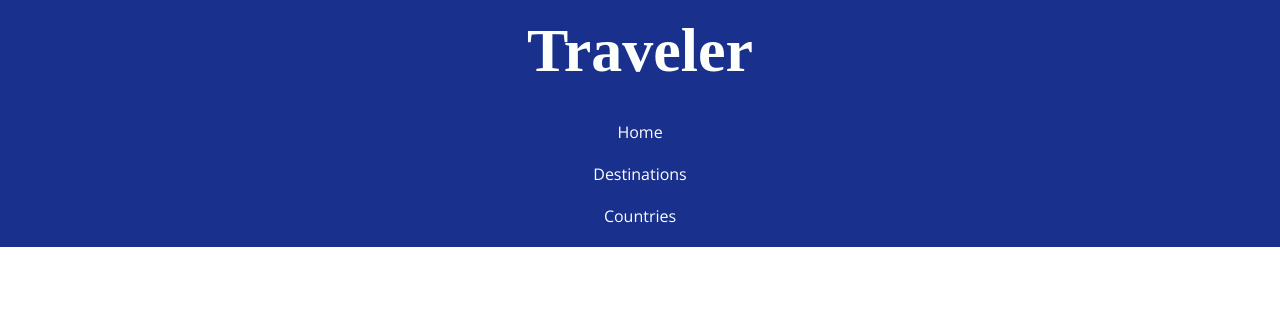
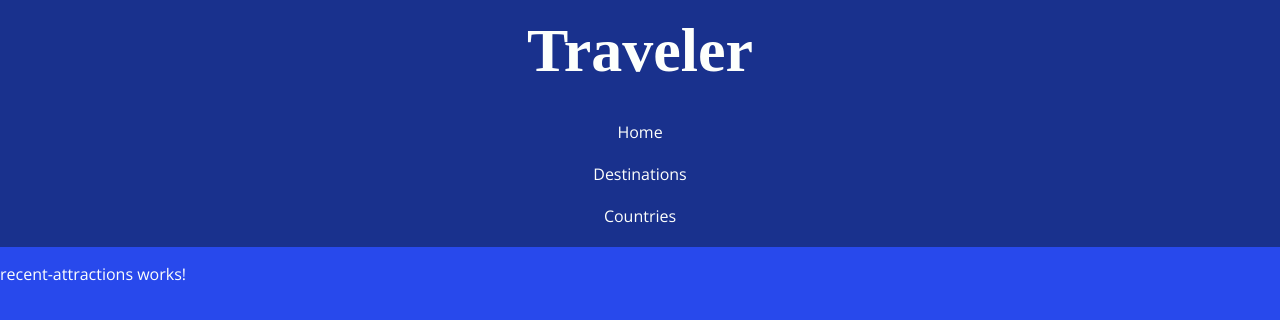
Before and after one commit to Stjarnan/Traveler, an Angular app: page / in a window 1280 px wide. Shown: the top 320 px of the page. Built offline with nearby package versions, Linux system fonts and the light colour scheme; no server answers; a web font is replaced by a local one.

Commit message:
Created http service
Created a service - still needs to fix a bug with CORS

```diff
--- a/src/app/components/recent-attractions/recent-attractions.component.ts
+++ b/src/app/components/recent-attractions/recent-attractions.component.ts
@@ -1,4 +1,6 @@
 import { Component, OnInit } from '@angular/core';
+
+import { RecentService } from '../../services/recent.service';
 
 @Component({
   selector: 'app-recent-attractions',
@@ -7,9 +9,16 @@ import { Component, OnInit } from '@angular/core';
 })
 export class RecentAttractionsComponent implements OnInit {
 
-  constructor() { }
+  recent: string[];
+
+  constructor(private recentService: RecentService) { }
 
   ngOnInit() {
+    console.log(this.getRecent());
+  }
+
+  getRecent(): void {
+    this.recent = this.recentService.getRecent();
   }
 
 }
--- /dev/null
+++ b/src/app/services/recent.service.ts
@@ -0,0 +1,19 @@
+import { Injectable } from '@angular/core';
+import { HttpClient } from '@angular/common/http';
+
+@Injectable()
+export class RecentService {
+
+  recent: string[];
+
+  constructor(private http: HttpClient) {
+    this.http.get('http://localhost:3000/api/getall').subscribe( data => {
+      this.recent = data['res']
+    }); // End of http req
+   } // End of constructor
+
+   getRecent(): any {
+     return this.recent;
+   }
+
+}
--- a/src/styles.css
+++ b/src/styles.css
@@ -1,6 +1,10 @@
+html,
 body {
-  color: #FDFFFC;
-  font-family: 'Open Sans', sans-serif;
+    background-color: #2849EC;
+    min-height: 100%;
+    height: 100%;
+    color: #FDFFFC;
+    font-family: 'Open Sans', sans-serif;
 }
 
 
```
Also changed, not shown: src/app/app.module.ts (+9 -2 lines), 1 other file (tests, documents, lock files or other folders).
